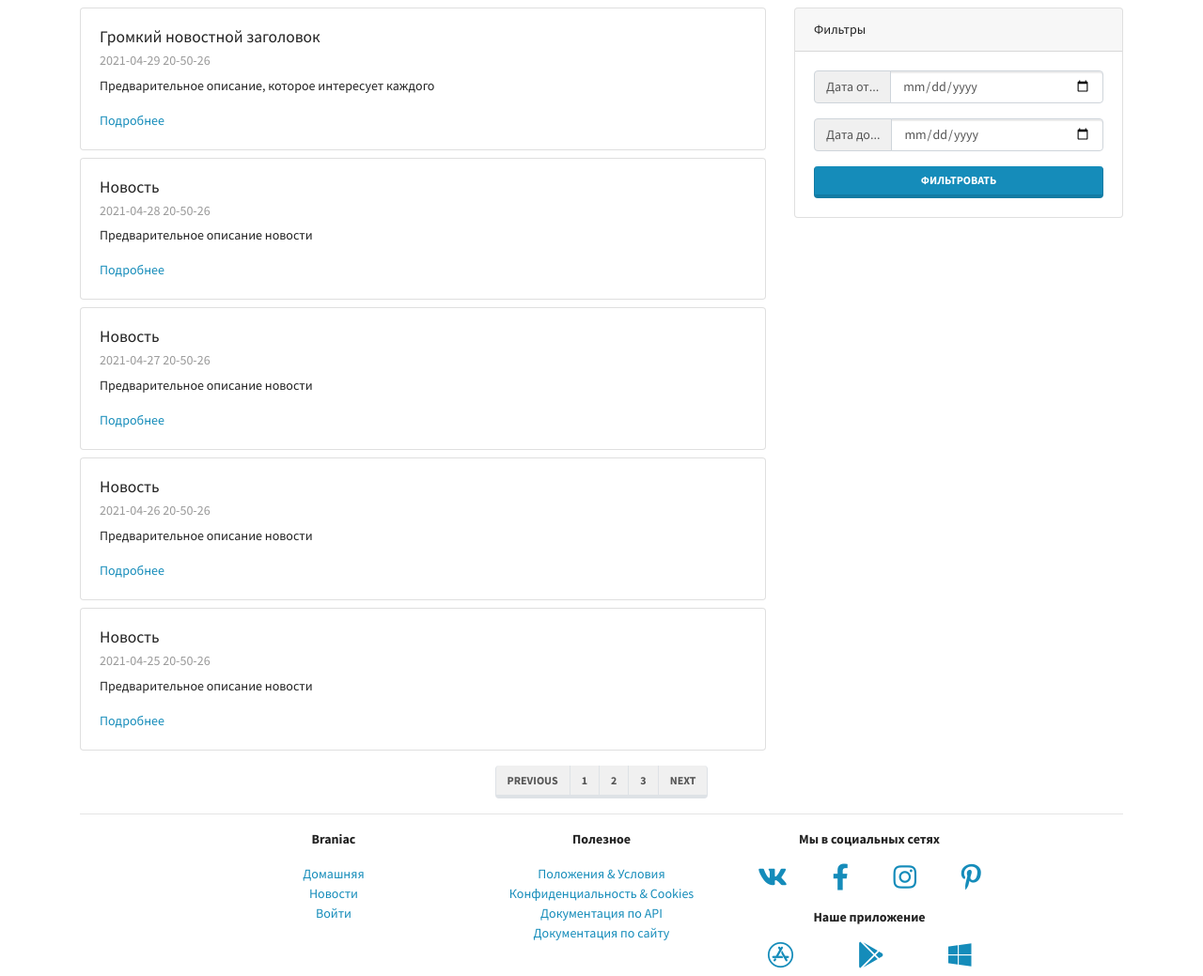
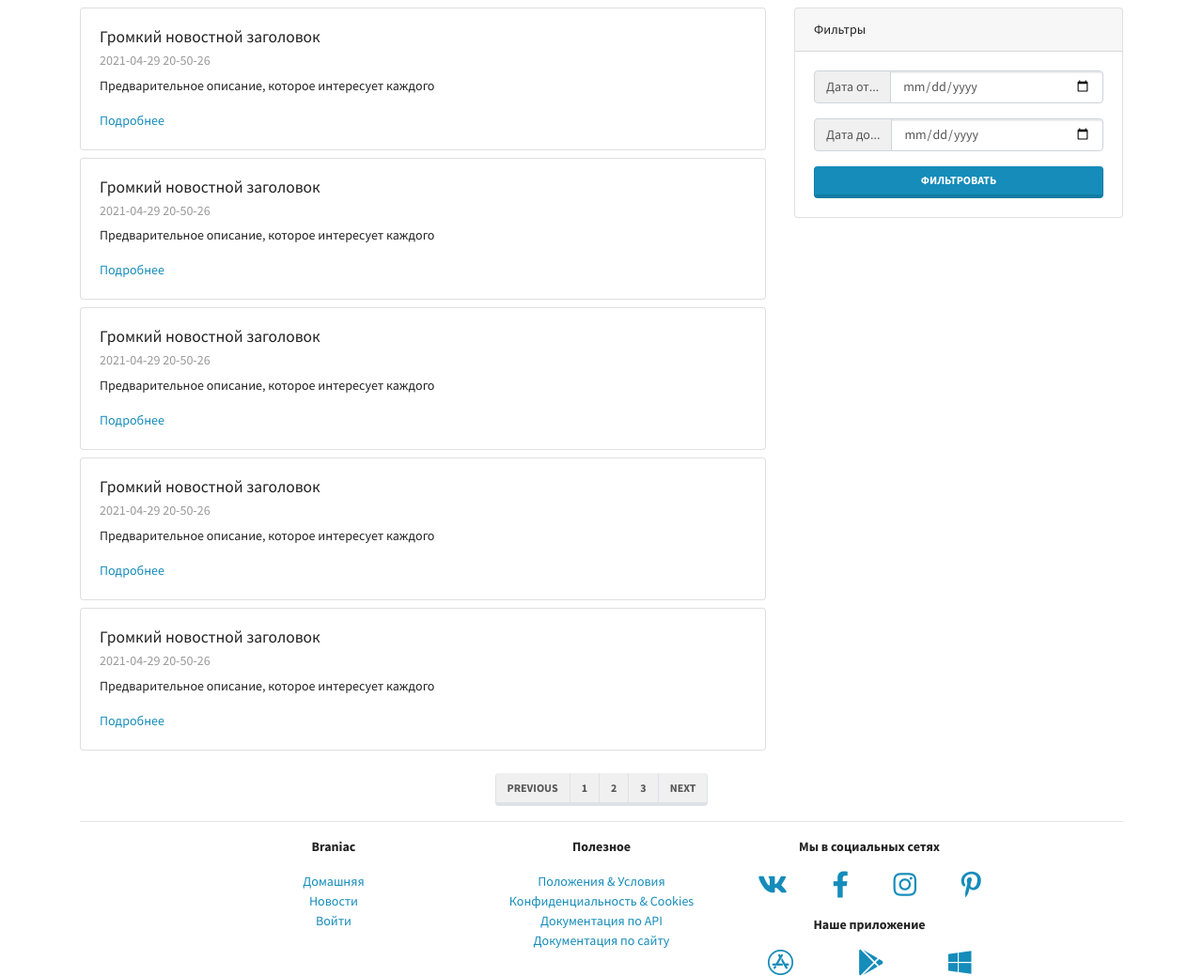
Before and after one commit to asbbx/PyDj, a Django app: page /mainapp/news/ in a window 1280 px wide. Shown: the part 77-1116 px from the top of the page at 94% size. Run offline with Django 4.2, Linux system fonts and the light colour scheme; some libraries are stand-ins or nearby versions.

Commit message:
Loops in templates

```diff
--- a/mainapp/templates/mainapp/news.html
+++ b/mainapp/templates/mainapp/news.html
@@ -2,6 +2,7 @@
 
 <div class="row">
   <div class="col-lg-8">
+    {% for i in range %}
     <div class="card my-2">
       <div class="card-body">
         <h5 class="card-title">{{ news_title }}</h5>
@@ -10,42 +11,7 @@
         <a href="#" class="card-link">Подробнее</a>
       </div>
     </div>
-
-    <div class="card my-2">
-      <div class="card-body">
-        <h5 class="card-title">Новость</h5>
-        <h6 class="card-subtitle mb-2 text-muted">2021-04-28 20-50-26</h6>
-        <p class="card-text">Предварительное описание новости</p>
-        <a href="#" class="card-link">Подробнее</a>
-      </div>
-    </div>
-
-    <div class="card my-2">
-      <div class="card-body">
-        <h5 class="card-title">Новость</h5>
-        <h6 class="card-subtitle mb-2 text-muted">2021-04-27 20-50-26</h6>
-        <p class="card-text">Предварительное описание новости</p>
-        <a href="#" class="card-link">Подробнее</a>
-      </div>
-    </div>
-
-    <div class="card my-2">
-      <div class="card-body">
-        <h5 class="card-title">Новость</h5>
-        <h6 class="card-subtitle mb-2 text-muted">2021-04-26 20-50-26</h6>
-        <p class="card-text">Предварительное описание новости</p>
-        <a href="#" class="card-link">Подробнее</a>
-      </div>
-    </div>
-
-    <div class="card mt-2">
-      <div class="card-body">
-        <h5 class="card-title">Новость</h5>
-        <h6 class="card-subtitle mb-2 text-muted">2021-04-25 20-50-26</h6>
-        <p class="card-text">Предварительное описание новости</p>
-        <a href="#" class="card-link">Подробнее</a>
-      </div>
-    </div>
+    {% endfor %}
   </div>
 
   <div class="col-lg-4">
--- a/mainapp/views.py
+++ b/mainapp/views.py
@@ -29,4 +29,5 @@ class NewsView(TemplateView):
         context = super().get_context_data(**kwargs)
         context['news_title'] = 'Громкий новостной заголовок'
         context['news_preview'] = 'Предварительное описание, которое интересует каждого'
+        context['range'] = range(5)
         return context
--- a/test.html
+++ /dev/null
@@ -1 +0,0 @@
-!
```
